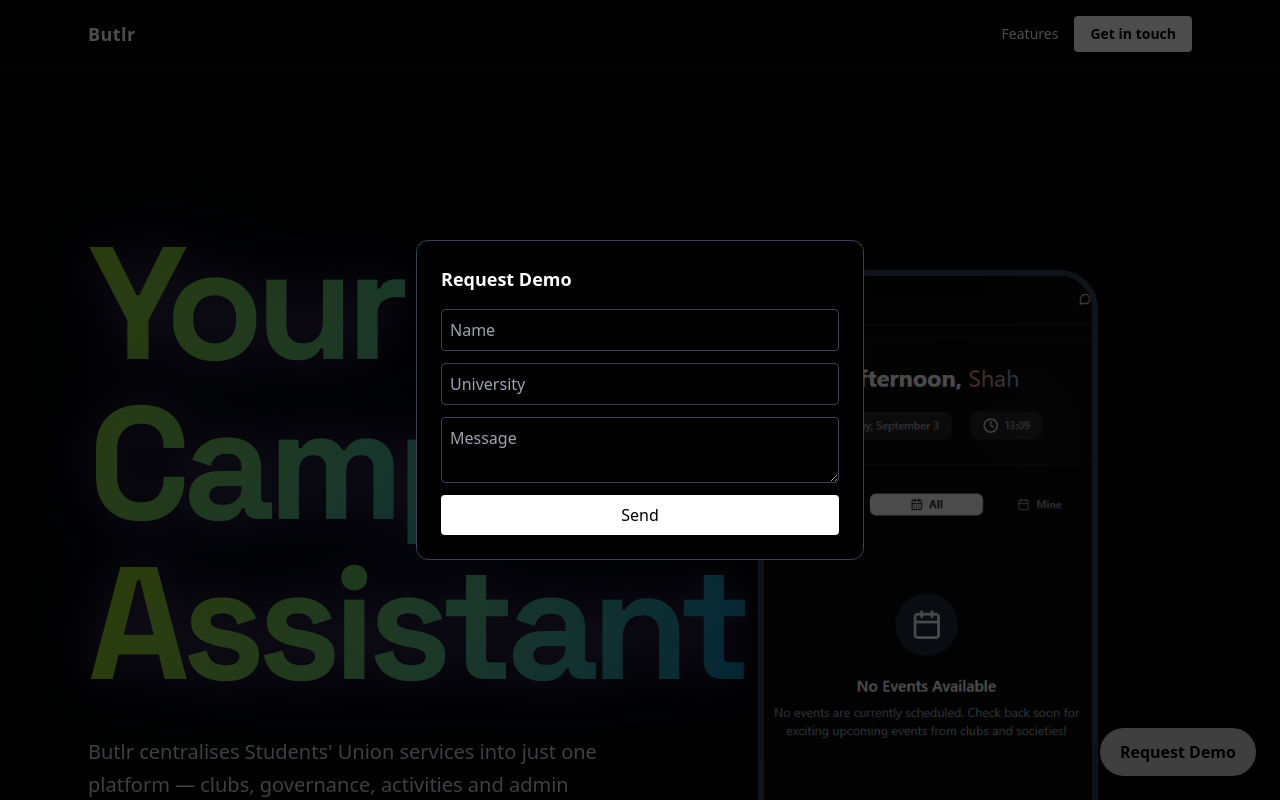
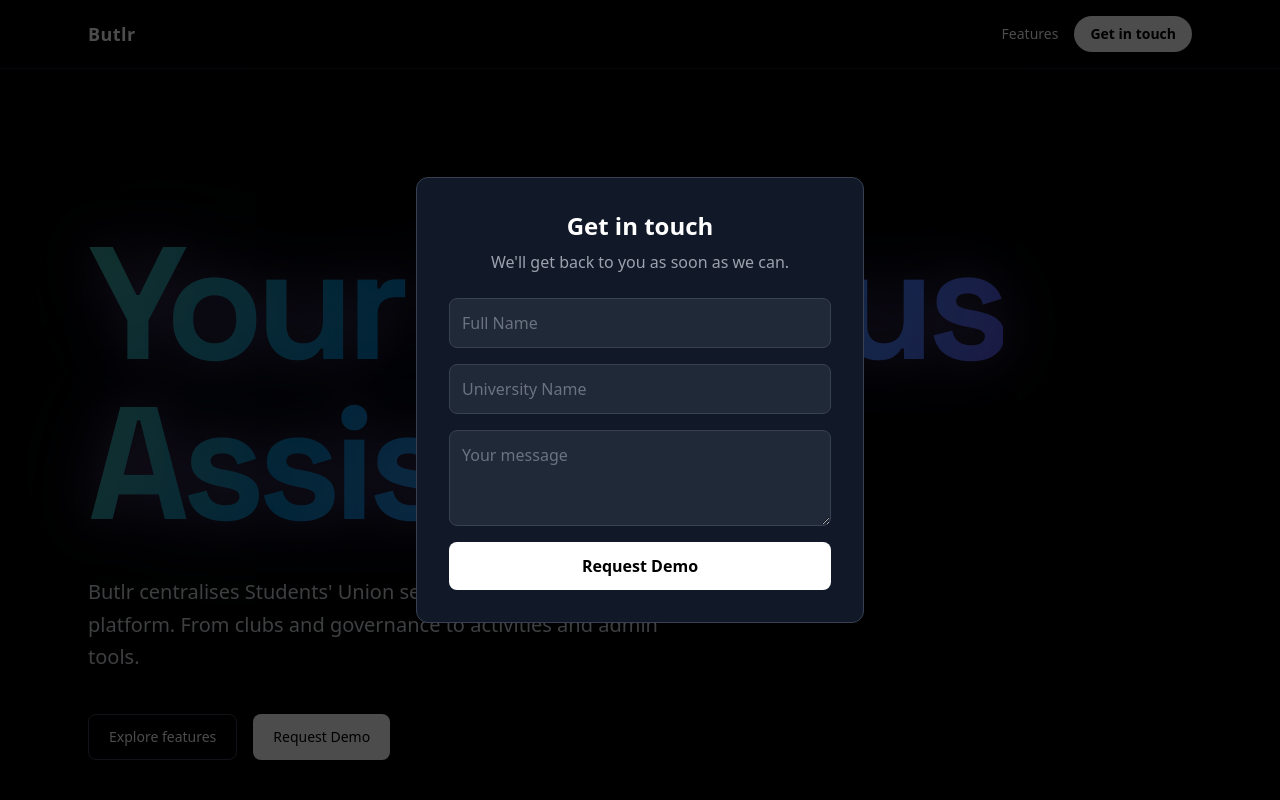
Before and after one commit to shxheeem/butlr-landing-dynamic, a React (Vite) app: page / in a window 1280 px wide. Both pictures are taken after a click on the button "Get in touch". Shown: the top 800 px of the page. Built offline with nearby package versions, Linux system fonts and the light colour scheme.

Commit message:
second_commit

```diff
--- a/index.html
+++ b/index.html
@@ -6,7 +6,7 @@
     <link rel="preconnect" href="https://fonts.googleapis.com">
     <link rel="preconnect" href="https://fonts.gstatic.com" crossorigin>
     <link href="https://fonts.googleapis.com/css2?family=Inter:wght@100..900&family=Space+Grotesk:wght@300..700&display=swap" rel="stylesheet">
-    <title>Butlr — Your Campus Assistant</title>
+    <title>Butlr</title>
   </head>
   <body class="bg-black">
     <div id="root"></div>
--- a/src/App.jsx
+++ b/src/App.jsx
@@ -14,7 +14,7 @@
   const [isModalOpen, setModalOpen] = useState(false)
 
   return (
-    <div className="font-sans antialiased text-white bg-black min-h-screen relative overflow-x-clip">
+    <div className="font-sans antialiased text-white bg-black relative overflow-clip">
       <div className="bg-animated -z-10" />
 
       <header className="fixed w-full z-30 bg-black/60 backdrop-blur border-b border-gray-900">
@@ -22,19 +22,19 @@
           <a href="#hero" className="text-white font-bold tracking-wide text-lg">Butlr</a>
           <nav className="flex gap-4 items-center text-sm">
             <a href="#features" className="hover:opacity-90">Features</a>
-            <button onClick={() => setModalOpen(true)} className="px-4 py-2 rounded bg-white text-black font-semibold hover:opacity-90">Get in touch</button>
+            <button onClick={() => setModalOpen(true)} className="px-4 py-2 rounded-full bg-white text-black font-semibold hover:opacity-90">Get in touch</button>
           </nav>
         </div>
       </header>
 
       <main className="pt-28">
-        <section id="hero" className="max-w-6xl mx-auto px-6 py-28 grid md:grid-cols-2 gap-12 items-center relative">
+        <section id="hero" className="max-w-6xl mx-auto px-6 py-28 grid md:grid-cols-1 gap-12 items-center relative">
           <div>
             <motion.h1
               initial={{ opacity: 0, y: 50, scale: 0.8 }}
               animate={{ opacity: 1, y: 0, scale: 1 }}
               transition={{ duration: 1.2, ease: [0.25, 0.46, 0.45, 0.94] }}
-              className="text-6xl md:text-8xl xl:text-[10rem] leading-[0.85] font-black tracking-tighter hero-font"
+              className="text-6xl md:text-8xl xl:text-[10rem] leading-[0.85] font-black tracking-tighter hero-font pr-4"
             >
               <motion.span
                 className="rainbow-text-premium block relative"
@@ -83,7 +83,7 @@
               transition={{ duration: 0.8, delay: 1.0 }}
               className="mt-8 max-w-xl text-xl text-gray-300 leading-relaxed"
             >
-              Butlr centralises Students' Union services into just one platform — clubs, governance, activities and admin tools.
+              Butlr centralises Students' Union services into just one platform. From clubs and governance to activities and admin tools.
             </motion.p>
             <motion.div
               initial={{ opacity: 0, y: 20 }}
@@ -109,14 +109,6 @@
               ))}
             </motion.div>
           </div>
-          <motion.div
-            initial={{ opacity: 0, x: 40 }}
-            animate={{ opacity: 1, x: 0 }}
-            transition={{ duration: 1.2, delay: 0.8 }}
-            className="flex justify-center"
-          >
-            <PhoneMockup src={goodAfternoon} alt="App preview" />
-          </motion.div>
         </section>
 
         <LogoMarquee />
@@ -146,18 +138,16 @@
           />
         </div>
 
-        <section className="py-24 bg-gradient-to-r from-purple-900 via-indigo-900 to-black">
-          <div className="max-w-4xl mx-auto px-6 text-center">
-            <h2 className="text-4xl font-bold">Shape the future of Student Unions</h2>
-            <p className="mt-3 text-gray-300">Join Butlr and bring your campus to life with one digital platform.</p>
-            <button onClick={() => setModalOpen(true)} className="mt-8 bg-white text-black px-6 py-3 rounded-lg font-semibold hover:opacity-90">Request Demo</button>
+        <section className="py-24">
+          <div className="max-w-4xl mx-auto rounded-3xl p-12 text-center bg-gradient-to-r from-orange-700 via-amber-600 to-red-700">
+            <h2 className="text-4xl font-bold">Interested in working with Butlr?</h2>
+            <p className="mt-3 text-gray-200 max-w-2xl mx-auto">Contact us to arrange a demo, pilot or partnership — we’d love to talk.</p>
+            <button onClick={() => setModalOpen(true)} className="mt-8 bg-white text-black px-6 py-3 rounded-full font-semibold hover:opacity-90">Request Demo</button>
           </div>
         </section>
 
-        <footer className="max-w-6xl mx-auto px-6 py-12 text-center text-gray-500">© {new Date().getFullYear()} Butlr — Your Campus Assistant</footer>
+        <footer className="max-w-6xl mx-auto px-6 py-8 text-center text-gray-500">© {new Date().getFullYear()} Butlr — Your Campus Assistant</footer>
       </main>
-
-      <FloatingCTA onClick={() => setModalOpen(true)} />
 
       {isModalOpen && <Modal onClose={() => setModalOpen(false)} endpoint={'/api/lead'} />}
     </div>
--- a/src/components/Modal.jsx
+++ b/src/components/Modal.jsx
@@ -18,13 +18,14 @@
   return (
     <div className="fixed inset-0 z-50 flex items-center justify-center">
       <div className="absolute inset-0 bg-black/70" onClick={onClose} />
-      <div className="relative bg-black p-6 rounded-xl border border-gray-700 max-w-md w-full">
-        <h3 className="text-lg font-semibold mb-4 text-white">Request Demo</h3>
-        <form onSubmit={submit} className="grid gap-3">
-          <input value={name} onChange={e => setName(e.target.value)} placeholder="Name" className="p-2 rounded bg-black border border-gray-700 text-white" />
-          <input value={uni} onChange={e => setUni(e.target.value)} placeholder="University" className="p-2 rounded bg-black border border-gray-700 text-white" />
-          <textarea value={message} onChange={e => setMessage(e.target.value)} placeholder="Message" className="p-2 rounded bg-black border border-gray-700 text-white" />
-          <button type="submit" className="bg-white text-black px-4 py-2 rounded">Send</button>
+      <div className="relative bg-gray-900 p-8 rounded-xl border border-gray-700 max-w-md w-full text-center">
+        <h3 className="text-2xl font-bold mb-2 text-white">Get in touch</h3>
+        <p className="text-gray-400 mb-6">We'll get back to you as soon as we can.</p>
+        <form onSubmit={submit} className="grid gap-4">
+          <input value={name} onChange={e => setName(e.target.value)} placeholder="Full Name" className="p-3 rounded-lg bg-gray-800 border border-gray-700 text-white placeholder-gray-500" />
+          <input value={uni} onChange={e => setUni(e.target.value)} placeholder="University Name" className="p-3 rounded-lg bg-gray-800 border border-gray-700 text-white placeholder-gray-500" />
+          <textarea value={message} onChange={e => setMessage(e.target.value)} placeholder="Your message" className="p-3 rounded-lg bg-gray-800 border border-gray-700 text-white placeholder-gray-500 h-24" />
+          <button type="submit" className="bg-white text-black font-semibold px-6 py-3 rounded-lg hover:opacity-90">Request Demo</button>
         </form>
       </div>
     </div>
--- a/src/index.css
+++ b/src/index.css
@@ -3,7 +3,6 @@
 @tailwind utilities;
 
 html, body, #root {
-  height: 100%;
   background: #000;
   font-family: 'Inter', -apple-system, BlinkMacSystemFont, 'Segoe UI', sans-serif;
 }
```
